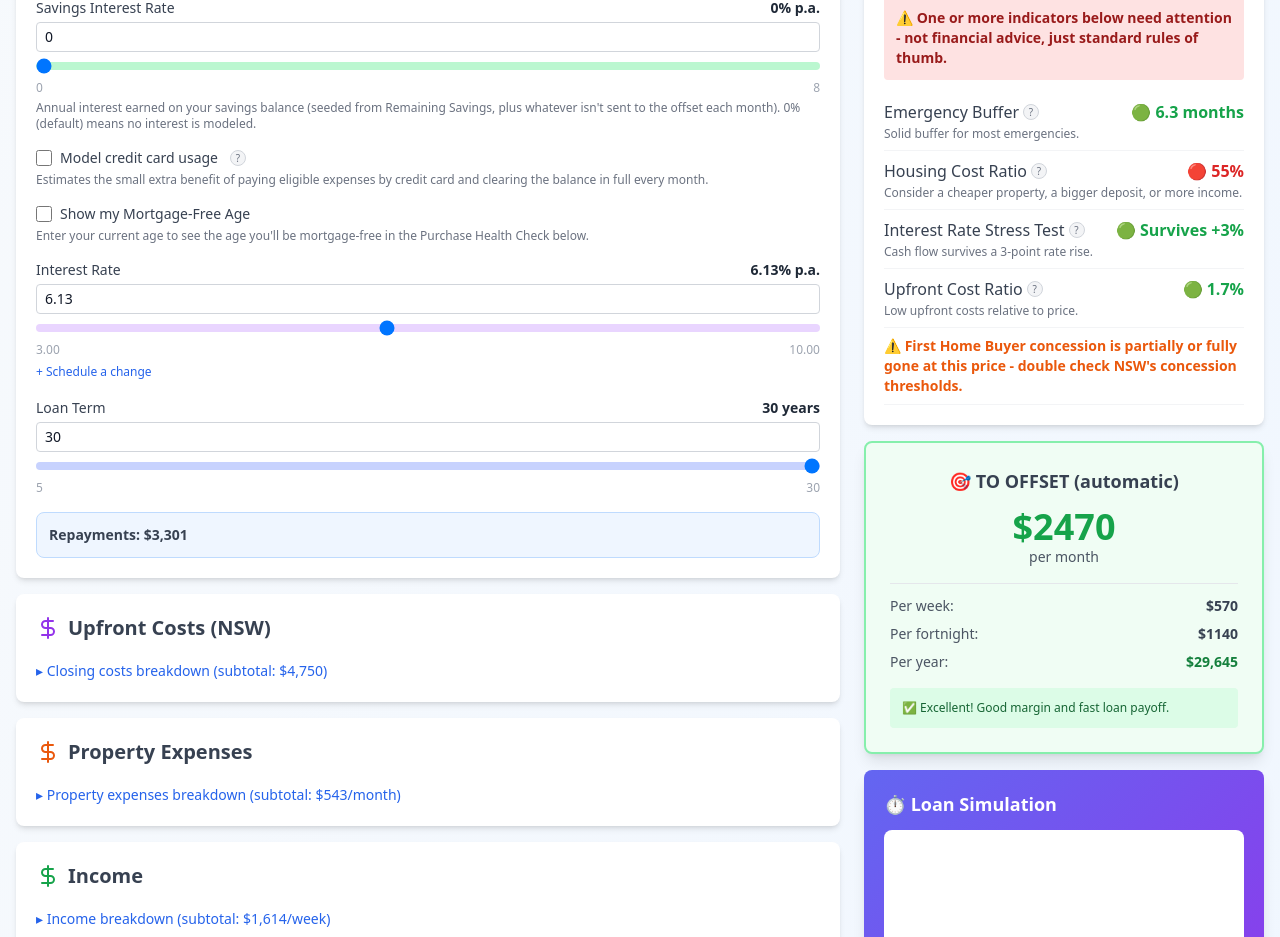
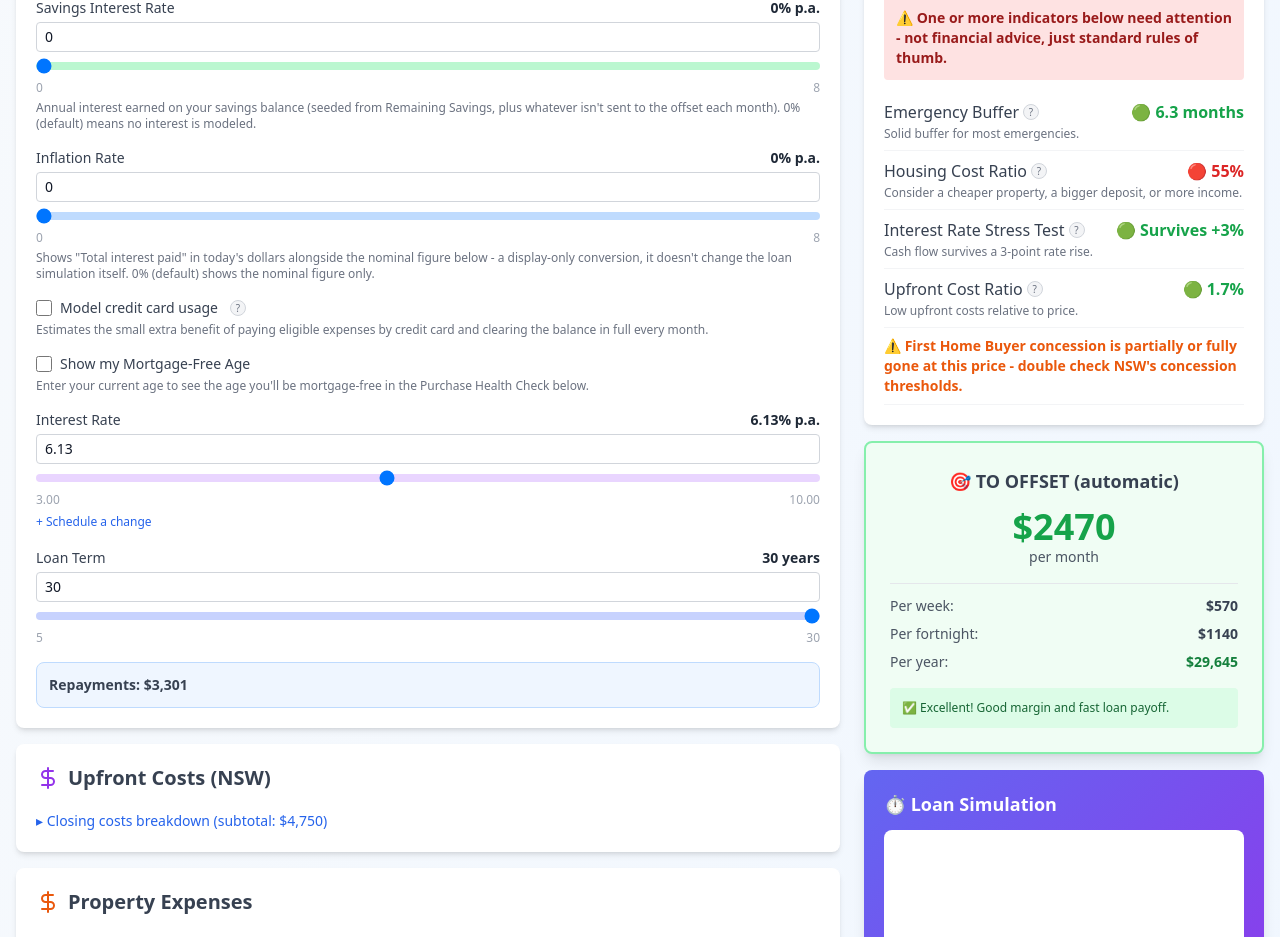
Before and after one commit to CModernel/property-calculator, a React (Vite) app: page / in a window 1280 px wide. Shown: the part 1369-2306 px from the top of the page. Built offline with nearby package versions, Linux system fonts and the light colour scheme.

Commit message:
PCALC-68: Add "today's dollars" display for Total interest paid

```diff
--- a/src/App.jsx
+++ b/src/App.jsx
@@ -31,6 +31,7 @@ import {
 } from './calculations/loan';
 import { calculateLoanWithOffset } from './calculations/offsetSimulation';
 import { calculateOffsetTimingBenefit, calculateCardCashback } from './calculations/creditCardBenefit';
+import { calculatePresentValueOfInterest } from './calculations/inflation';
 import { clampToRange } from './calculations/clampToRange';
 import { safePercentage } from './calculations/safePercentage';
 import { estimateLmi } from './calculations/lmi';
@@ -154,6 +155,11 @@ const PropertyInvestmentCalculator = () => {
   const [avgExtraDaysHeld, setAvgExtraDaysHeld] = useState(config.avgExtraDaysHeld ?? 27);
   const [cashbackPct, setCashbackPct] = useState(config.cashbackPct ?? 0);
   const [annualCardFee, setAnnualCardFee] = useState(config.annualCardFee ?? 0);
+  // TODO-93: annual % - a pure display-layer conversion of "Total interest
+  // paid" into today's dollars, no simulation changes. 0 (default) means
+  // no inflation is modeled, matching every other purely-additive rate
+  // input this session.
+  const [inflationRate, setInflationRate] = useState(config.inflationRate ?? 0);
   // TODO-70: optional - 0 means "not provided", which hides the Mortgage-Free
   // Age indicator entirely rather than forcing anyone to disclose their age.
   const [currentAge, setCurrentAge] = useState(config.currentAge ?? 30);
@@ -443,6 +449,13 @@ const PropertyInvestmentCalculator = () => {
   });
   const interestSaved = baselineSimulation.totalInterest - loanSimulation.totalInterest;
 
+  // TODO-93: "Total interest paid" in today's dollars - a pure display-layer
+  // read of loanSimulation's own monthlyData, discounting each month's
+  // actual interest payment individually rather than the aggregate by a
+  // single power-of-years factor (interest is paid gradually, not as one
+  // lump sum at the end). Nothing about the simulation itself changes.
+  const totalInterestInTodaysDollars = calculatePresentValueOfInterest(loanSimulation.monthlyData, inflationRate);
+
   // First month of the simulation. Taken from the simulation itself so it accounts for
   // everything the loop does in month 1: any scheduled lump sum, the recurring monthly
   // surplus, and exceptional expenses. Falls back to the un-offset figure when the
@@ -585,7 +598,7 @@ const PropertyInvestmentCalculator = () => {
       propertyManagement: propertyManagementField.base, propertyManagementChanges: propertyManagementField.changes,
       miscPropertyExpense: miscPropertyExpenseField.base, miscPropertyExpenseChanges: miscPropertyExpenseField.changes,
       isFirstHomeBuyer, isForeignPurchaser, totalSavings, offsetAllocationPct, savingsInterestRate, currentAge, showMortgageFreeAge, payLmiUpfront,
-      useCreditCard, monthlyCardSpend, avgExtraDaysHeld, cashbackPct, annualCardFee,
+      useCreditCard, monthlyCardSpend, avgExtraDaysHeld, cashbackPct, annualCardFee, inflationRate,
       conveyancing, buildingInspection, pestInspection, registrationFees, searches,
       loanEstablishmentFee, propertyValuation, homeInsurance, rateAdjustments, miscUpfrontCost,
       incomeSources,
@@ -1012,6 +1025,21 @@ const PropertyInvestmentCalculator = () => {
                 suffix="% p.a."
               >
                 Annual interest earned on your savings balance (seeded from Remaining Savings, plus whatever isn't sent to the offset each month). 0% (default) means no interest is modeled.
+              </NumberSliderField>
+
+              <NumberSliderField
+                label="Inflation Rate"
+                value={inflationRate}
+                onChange={setInflationRate}
+                min={0}
+                max={15}
+                sliderMin={0}
+                sliderMax={8}
+                step={0.1}
+                color="blue"
+                suffix="% p.a."
+              >
+                Shows "Total interest paid" in today's dollars alongside the nominal figure below - a display-only conversion, it doesn't change the loan simulation itself. 0% (default) shows the nominal figure only.
               </NumberSliderField>
 
               <div>
@@ -2515,6 +2543,11 @@ const PropertyInvestmentCalculator = () => {
                   <p className="text-2xl font-bold">
                     ${Math.round(loanSimulation.totalInterest).toLocaleString()}
                   </p>
+                  {inflationRate > 0 && (
+                    <p className="text-xs opacity-75 mt-1">
+                      ≈ ${Math.round(totalInterestInTodaysDollars).toLocaleString()} in today's dollars (at {inflationRate}% inflation)
+                    </p>
+                  )}
                 </div>
 
                 {savingsInterestRate > 0 && (
--- /dev/null
+++ b/src/calculations/inflation.js
@@ -0,0 +1,15 @@
+import { calculateMonthlyRate } from './loan';
+
+// TODO-93: a pure display-layer conversion - discounts each month's actual
+// interest payment back to today's dollars individually (not a single
+// power-of-years discount on the aggregate), since interest is paid
+// gradually over the loan's life, not as one lump sum at the end. Reads
+// monthlyData's own monthlyInterestPaid - nothing about the simulation
+// loop itself changes.
+export function calculatePresentValueOfInterest(monthlyData, inflationRate) {
+  const monthlyInflationRate = calculateMonthlyRate(inflationRate);
+  return monthlyData.reduce(
+    (sum, d) => sum + d.monthlyInterestPaid / Math.pow(1 + monthlyInflationRate, d.month),
+    0
+  );
+}
```
Also changed, not shown: 2 other files (tests, documents, lock files or other folders).
